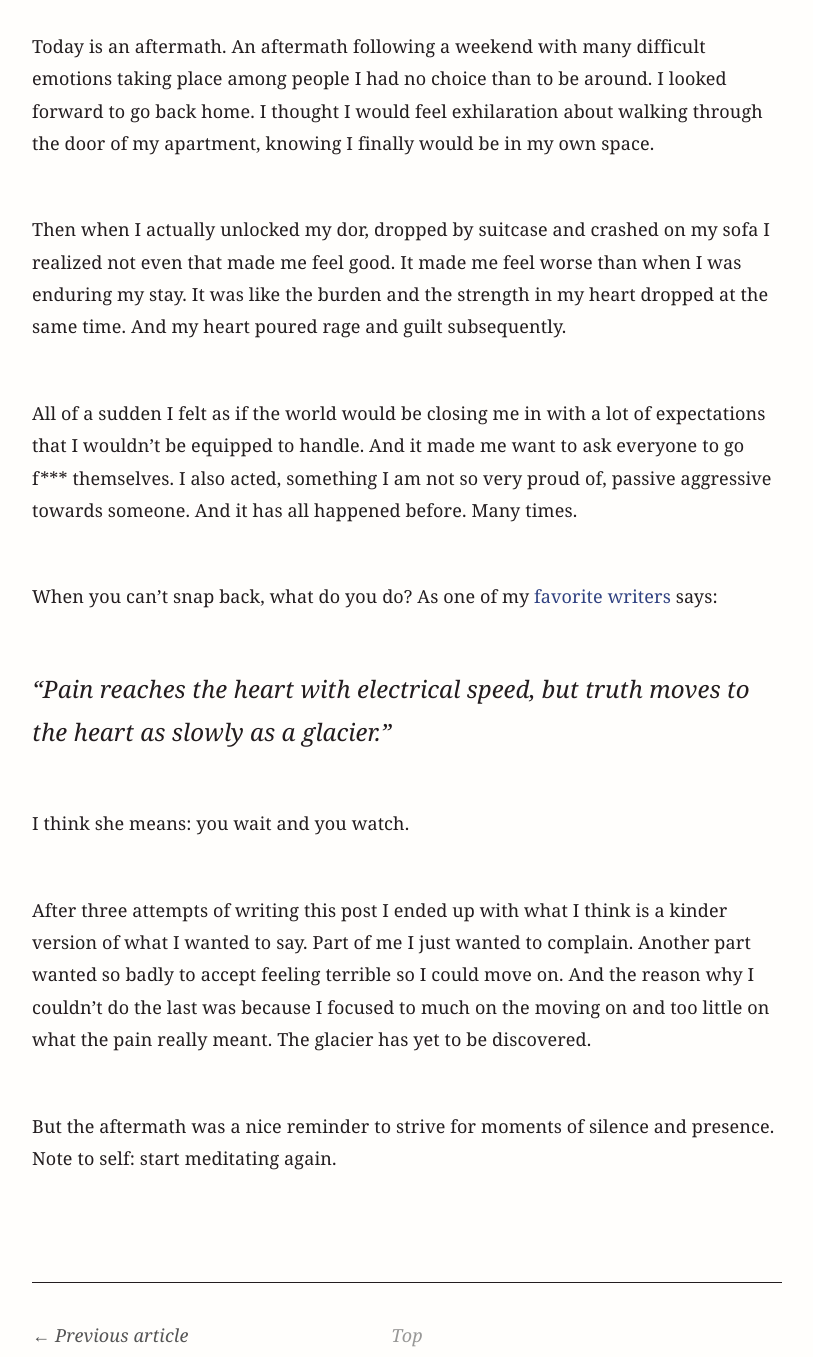
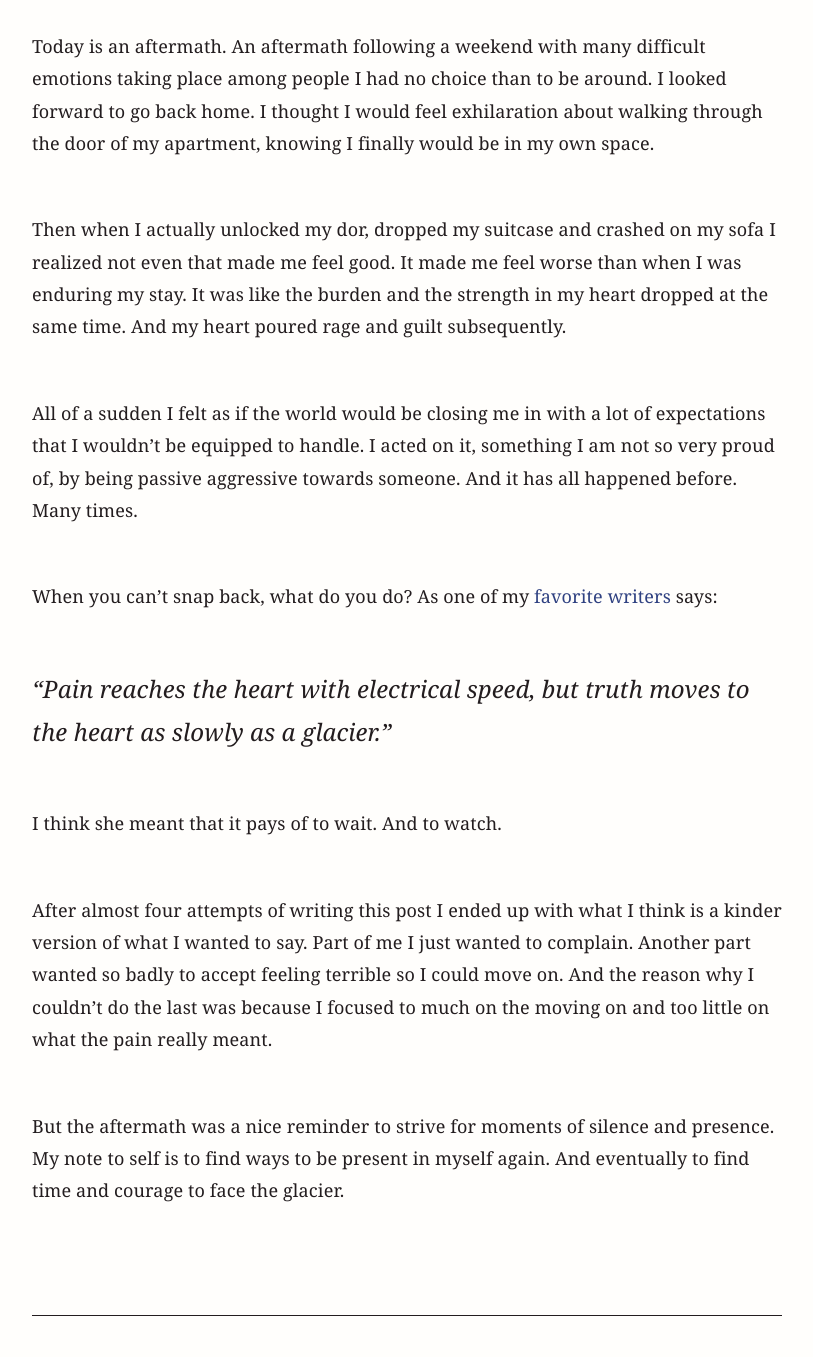
Before and after one commit to sunnyoaks/portfolio, a Jekyll site: the page built from _posts/2019-01-16-Aftermath.md, in a window 1280 px wide and 1400 px high, scrolled down 735 px, cut to the strip 43-1400 px from the top of the window. Shown: the whole strip, without its empty margins (233-1046 px from the left). Built offline with Jekyll 4.4.1, drawn with Linux system fonts in a browser that asks for light colours.

Commit message:
changes to post

```diff
--- a/_posts/2019-01-16-Aftermath.md
+++ b/_posts/2019-01-16-Aftermath.md
@@ -9,17 +9,17 @@
 
 Today is an aftermath. An aftermath following a weekend with many difficult emotions taking place among people I had no choice than to be around. I looked forward to go back home. I thought I would feel exhilaration about walking through the door of my apartment, knowing I finally would be in my own space.
 
-Then when I actually unlocked my dor, dropped by suitcase and crashed on my sofa I realized not even that made me feel good. It made me feel worse than when I was enduring my stay. It was like the burden and the strength in my heart dropped at the same time. And my heart poured rage and guilt subsequently.
+Then when I actually unlocked my dor, dropped my suitcase and crashed on my sofa I realized not even that made me feel good. It made me feel worse than when I was enduring my stay. It was like the burden and the strength in my heart dropped at the same time. And my heart poured rage and guilt subsequently.
 
-All of a sudden I felt as if the world would be closing me in with a lot of expectations that I wouldn't be equipped to handle. And it made me want to ask everyone to go f*** themselves.  I also acted, something I am not so very proud of, passive aggressive towards someone. And it has all happened before. Many times.
+All of a sudden I felt as if the world would be closing me in with a lot of expectations that I wouldn't be equipped to handle. I acted on it, something I am not so very proud of, by being passive aggressive towards someone. And it has all happened before. Many times.
 
 When you can't snap back, what do you do? As one of my
 [favorite writers](https://www.goodreads.com/quotes/152342-pain-reaches-the-heart-with-electrical-speed-but-truth-moves) says:
 
 > "Pain reaches the heart with electrical speed, but truth moves to the heart as slowly as a glacier."
 
-I think she means: you wait and you watch.
+I think she meant that it pays of to wait. And to watch.
 
-After three attempts of writing this post I ended up with what I think is a kinder version of what I wanted to say. Part of me I just wanted to complain. Another part wanted so badly to accept feeling terrible so I could move on. And the reason why I couldn’t do the last was because I focused to much on the moving on and too little on what the pain really meant. The glacier has yet to be discovered.
+After almost four attempts of writing this post I ended up with what I think is a kinder version of what I wanted to say. Part of me I just wanted to complain. Another part wanted so badly to accept feeling terrible so I could move on. And the reason why I couldn’t do the last was because I focused to much on the moving on and too little on what the pain really meant.
 
-But the aftermath was a nice reminder to strive for moments of silence and presence. Note to self: start meditating again.
+But the aftermath was a nice reminder to strive for moments of silence and presence. My note to self is to find ways to be present in myself again. And eventually to find time and courage to face the glacier.
```
